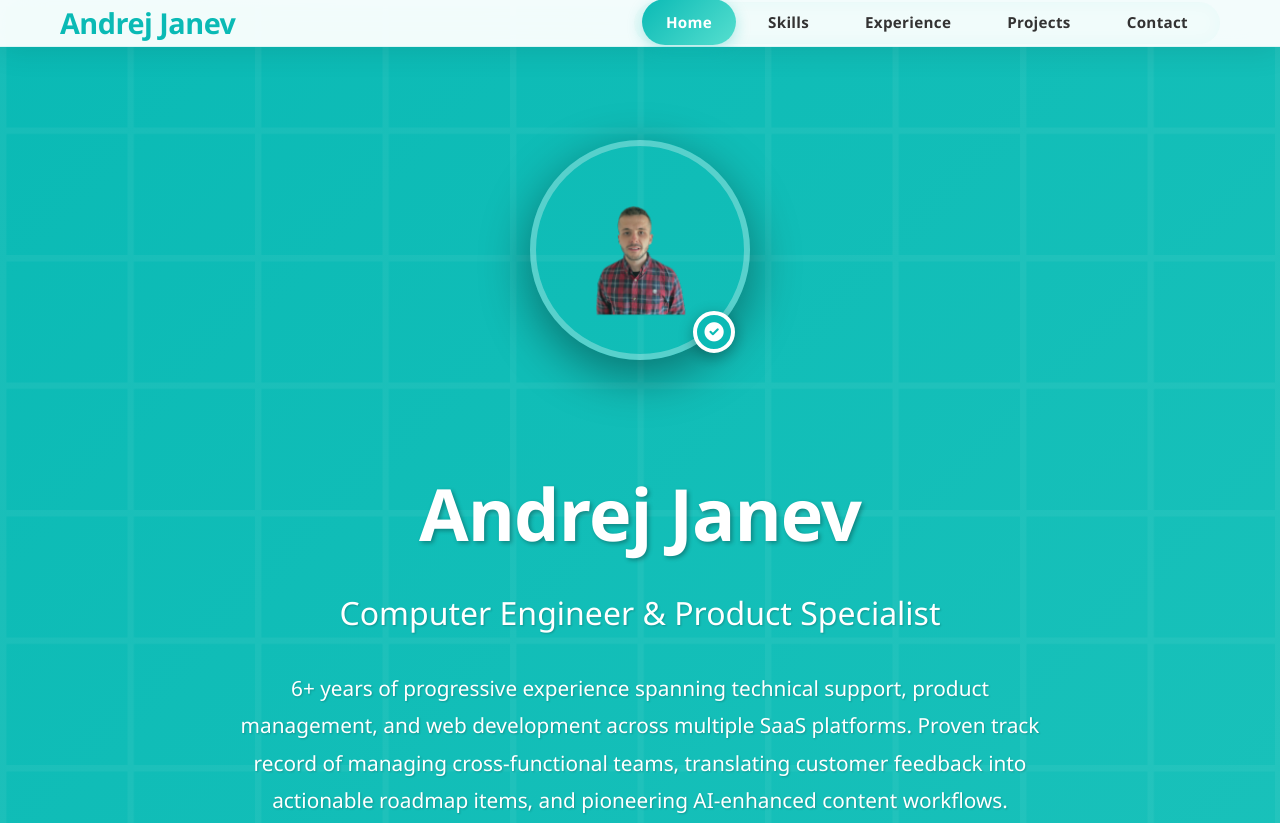
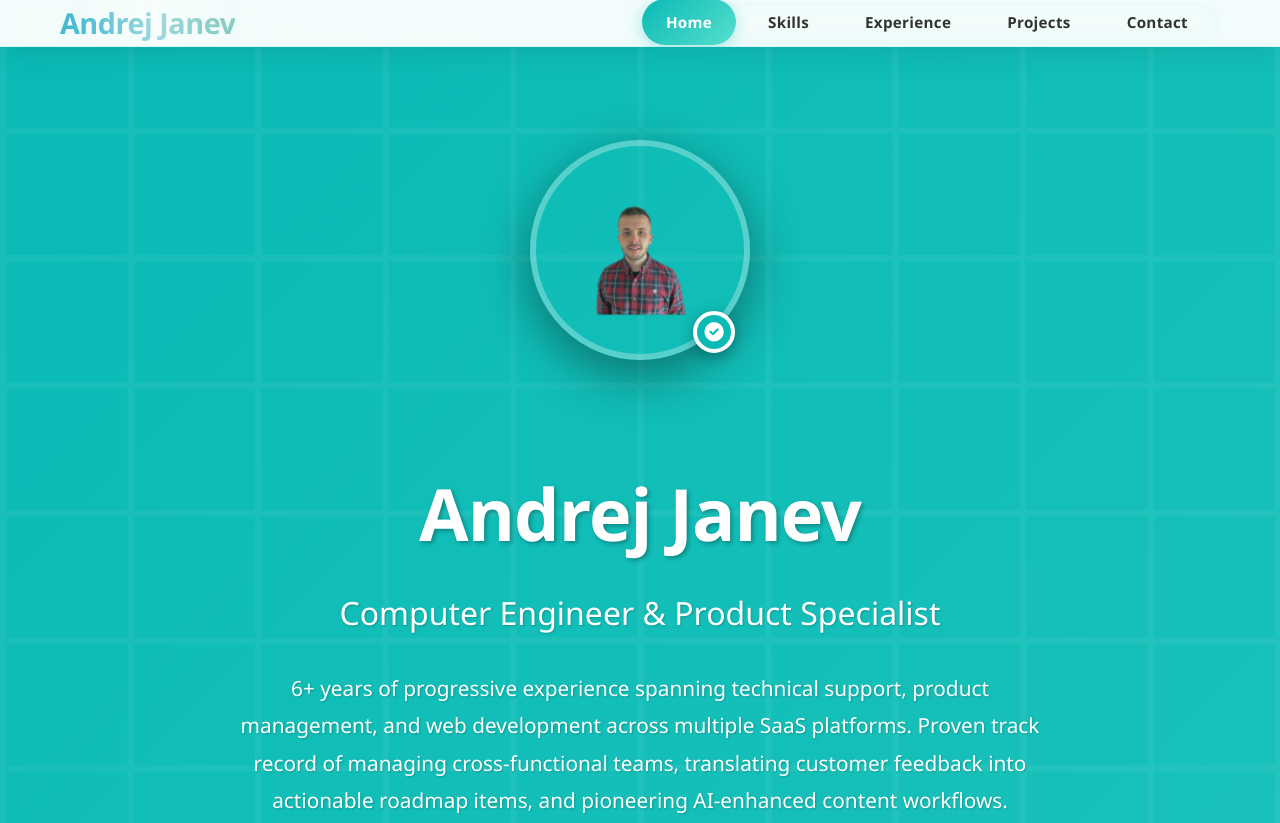
Before and after one commit to andrejanev96/andrejanev96.github.io, a plain HTML site: page index.html in a window 1280 px wide. Shown: the top 823 px of the page. Drawn offline with Linux system fonts and the light colour scheme.

Commit message:
added logo effect to style.css

```diff
--- a/style.css
+++ b/style.css
@@ -41,15 +41,69 @@ nav {
 .logo {
   font-size: 1.8rem;
   font-weight: 800;
-  color: #0abab5;
   letter-spacing: -0.5px;
   text-decoration: none;
+  background: linear-gradient(
+    45deg,
+    #ff6b6b,
+    #4ecdc4,
+    #45b7d1,
+    #96ceb4,
+    #ffeaa7,
+    #dda0dd,
+    #0abab5,
+    #56dfcf
+  );
+  background-size: 600% 600%;
+  background-clip: text;
+  -webkit-background-clip: text;
+  -webkit-text-fill-color: transparent;
+  animation: holographicShine 4s ease infinite;
+  position: relative;
   transition: all 0.3s ease;
 }
 
 .logo:hover {
   transform: scale(1.05);
-  text-shadow: 0 2px 10px rgba(10, 186, 181, 0.3);
+  animation-duration: 1.5s;
+}
+
+.logo::before {
+  content: "";
+  position: absolute;
+  top: 0;
+  left: -100%;
+  width: 100%;
+  height: 100%;
+  background: linear-gradient(
+    90deg,
+    transparent,
+    rgba(255, 255, 255, 0.4),
+    transparent
+  );
+  animation: shimmer 3s infinite;
+  pointer-events: none;
+}
+
+@keyframes holographicShine {
+  0% {
+    background-position: 0% 50%;
+  }
+  50% {
+    background-position: 100% 50%;
+  }
+  100% {
+    background-position: 0% 50%;
+  }
+}
+
+@keyframes shimmer {
+  0% {
+    left: -100%;
+  }
+  100% {
+    left: 100%;
+  }
 }
 
 .nav-links {
```
